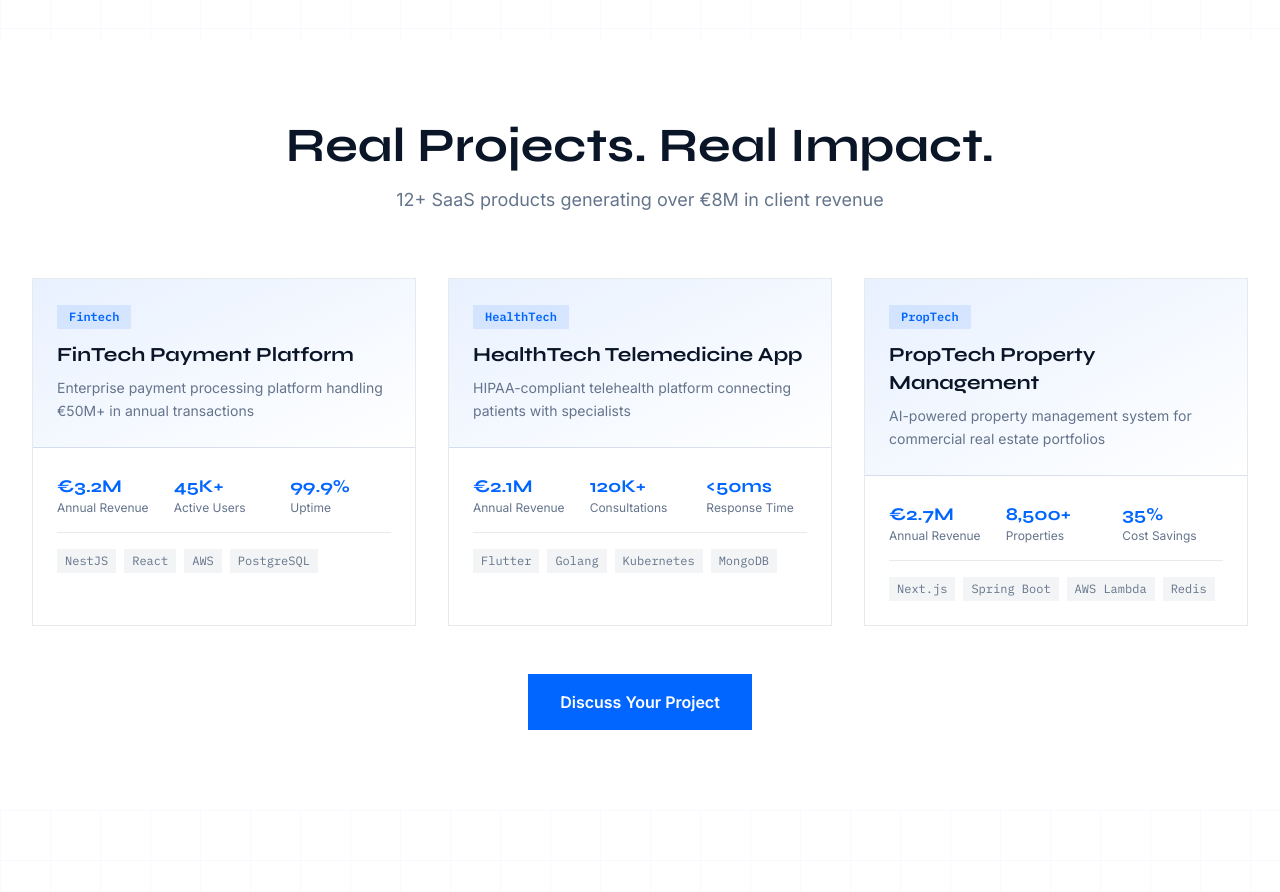
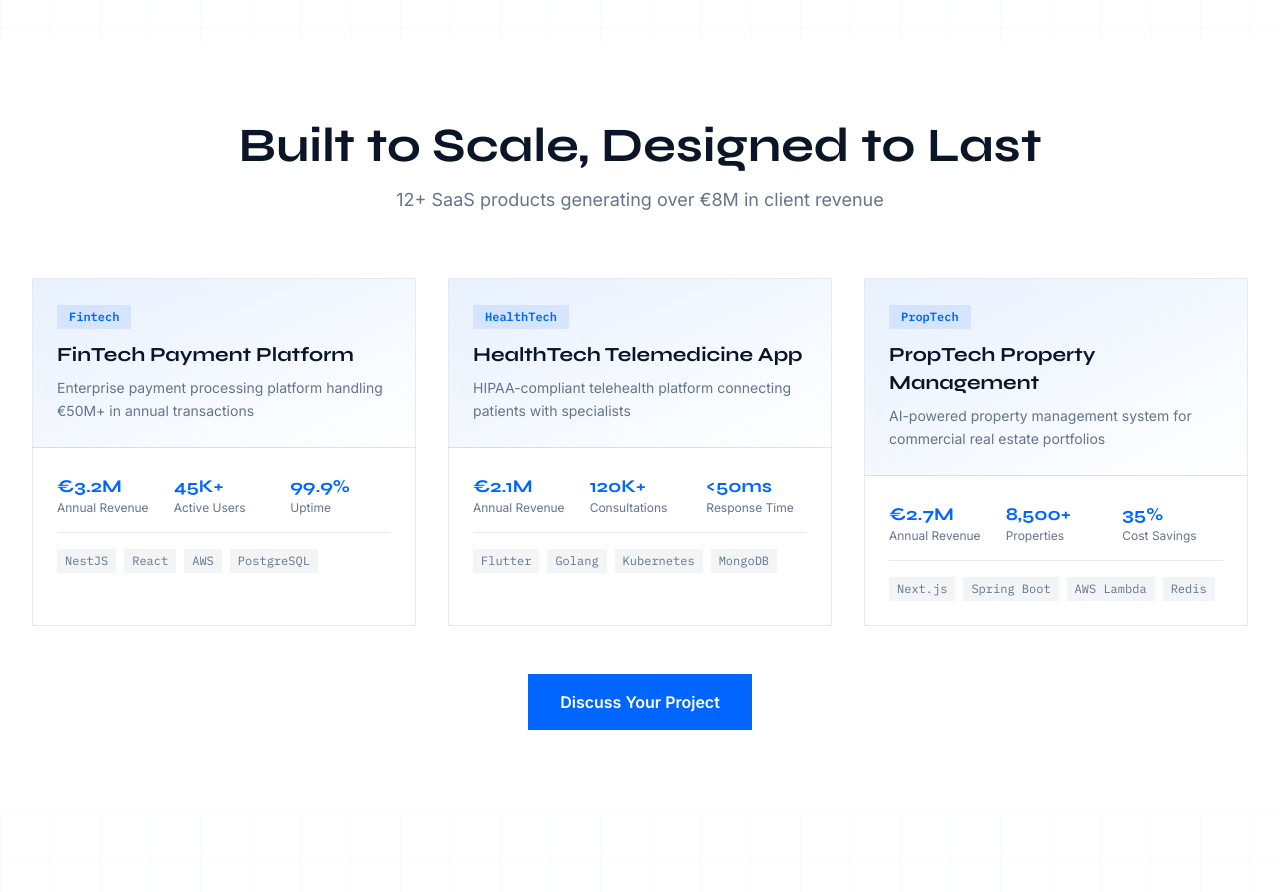
Before and after one commit to ElijahSLimaj/buildstack, a React (Vite) app: page / in a window 1280 px wide. Shown: the part 2600-3492 px from the top of the page. Built offline with nearby package versions, Linux system fonts and the light colour scheme.

Commit message:
Update case studies title

```diff
--- a/src/components/CaseStudies.jsx
+++ b/src/components/CaseStudies.jsx
@@ -51,7 +51,7 @@ const CaseStudies = () => {
         {/* Section Header */}
         <div className="text-center mb-16">
           <h2 className="text-3xl sm:text-4xl lg:text-5xl font-syne font-bold text-deep-navy mb-4">
-            Real Projects. Real Impact.
+            Built to Scale, Designed to Last
           </h2>
           <p className="text-lg text-steel max-w-2xl mx-auto">
             12+ SaaS products generating over €8M in client revenue
```
